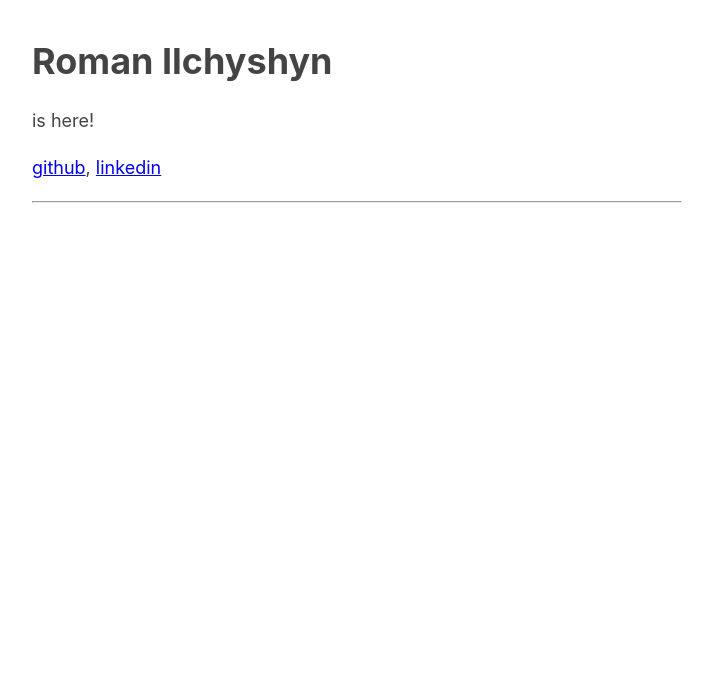
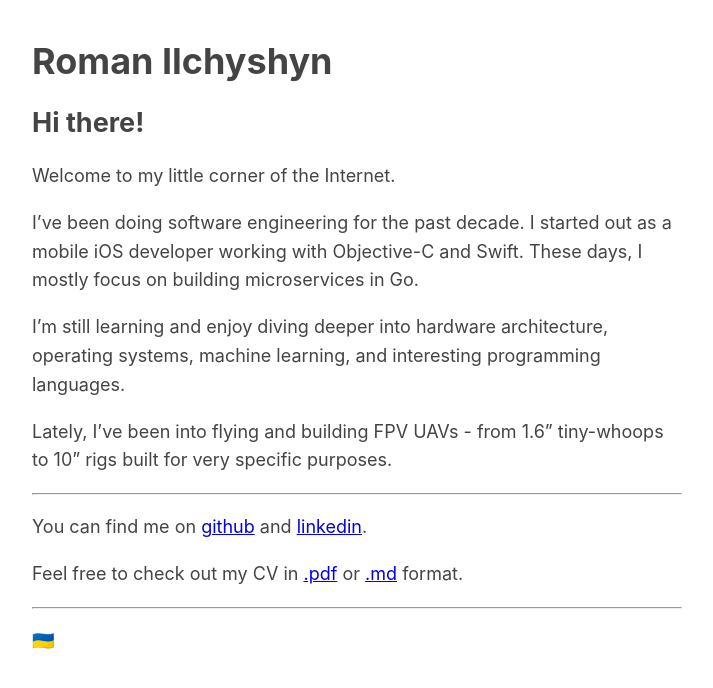
Before and after one commit to romanilchyshyn/romanilchyshyn.dev, a plain HTML site: page public/index.html in a window 1280 px wide. Shown: the whole page, without its empty margins (283-996 px from the left). Drawn offline with Linux system fonts and the light colour scheme.

Commit message:
update intro text.

```diff
--- a/public/index.html
+++ b/public/index.html
@@ -11,10 +11,25 @@
 <body>
 <div class="container">
 <h1 id="roman-ilchyshyn">Roman Ilchyshyn</h1>
-<p>is here!</p>
-<p><a href="https://github.com/romanilchyshyn">github</a>, <a
-href="https://www.linkedin.com/in/romanilchyshyn/">linkedin</a></p>
+<h2 id="hi-there">Hi there!</h2>
+<p>Welcome to my little corner of the Internet.</p>
+<p>I’ve been doing software engineering for the past decade. I started
+out as a mobile iOS developer working with Objective-C and Swift. These
+days, I mostly focus on building microservices in Go.</p>
+<p>I’m still learning and enjoy diving deeper into hardware
+architecture, operating systems, machine learning, and interesting
+programming languages.</p>
+<p>Lately, I’ve been into flying and building FPV UAVs - from 1.6”
+tiny-whoops to 10” rigs built for very specific purposes.</p>
 <hr />
+<p>You can find me on <a
+href="https://github.com/romanilchyshyn">github</a> and <a
+href="https://www.linkedin.com/in/romanilchyshyn">linkedin</a>.</p>
+<p>Feel free to check out my CV in <a
+href="cv-roman-ilchyshyn.pdf">.pdf</a> or <a
+href="cv-roman-ilchyshyn.md">.md</a> format.</p>
+<hr />
+<p>🇺🇦</p>
 </div>
 </body>
 </html>
```
Also changed, not shown: public/sitemap.xml (added, +9 -0 lines), 1 other file.
